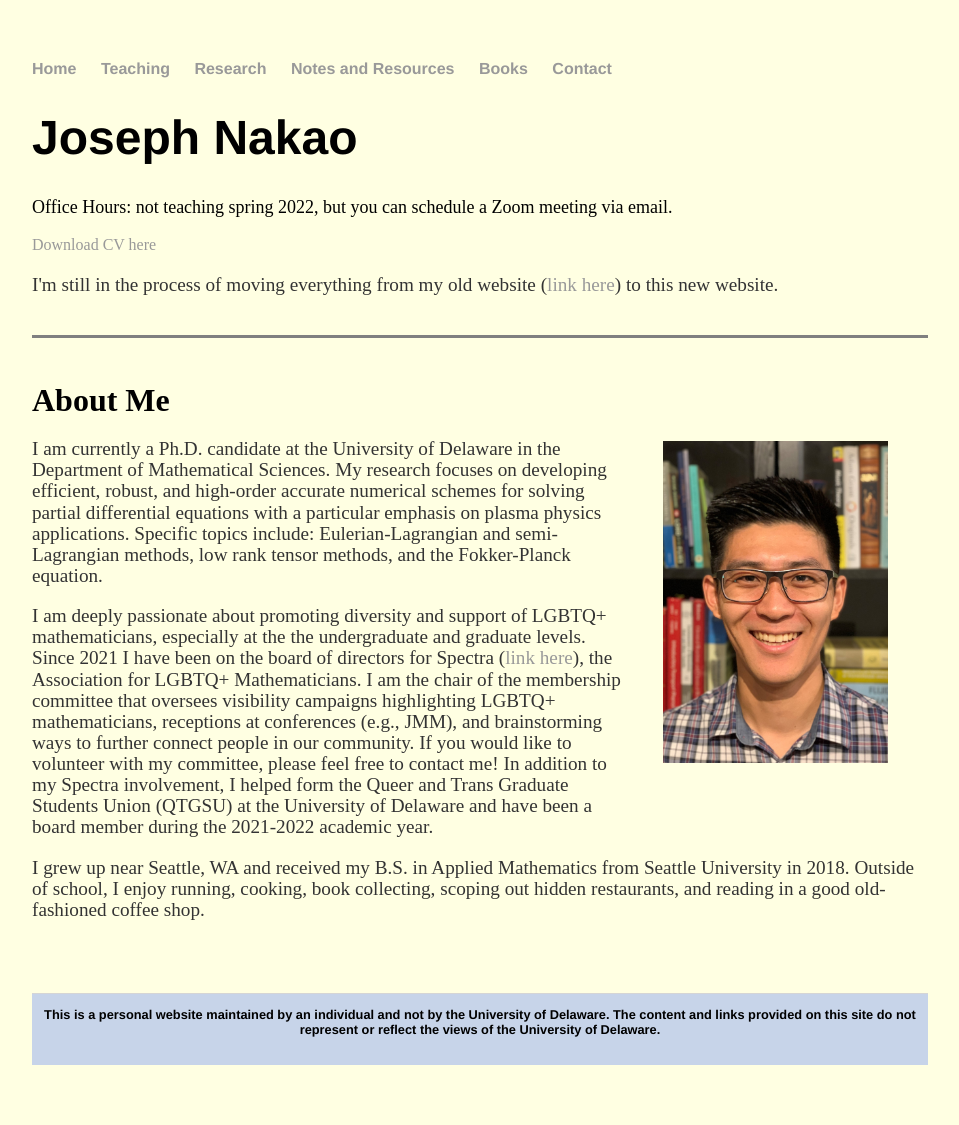
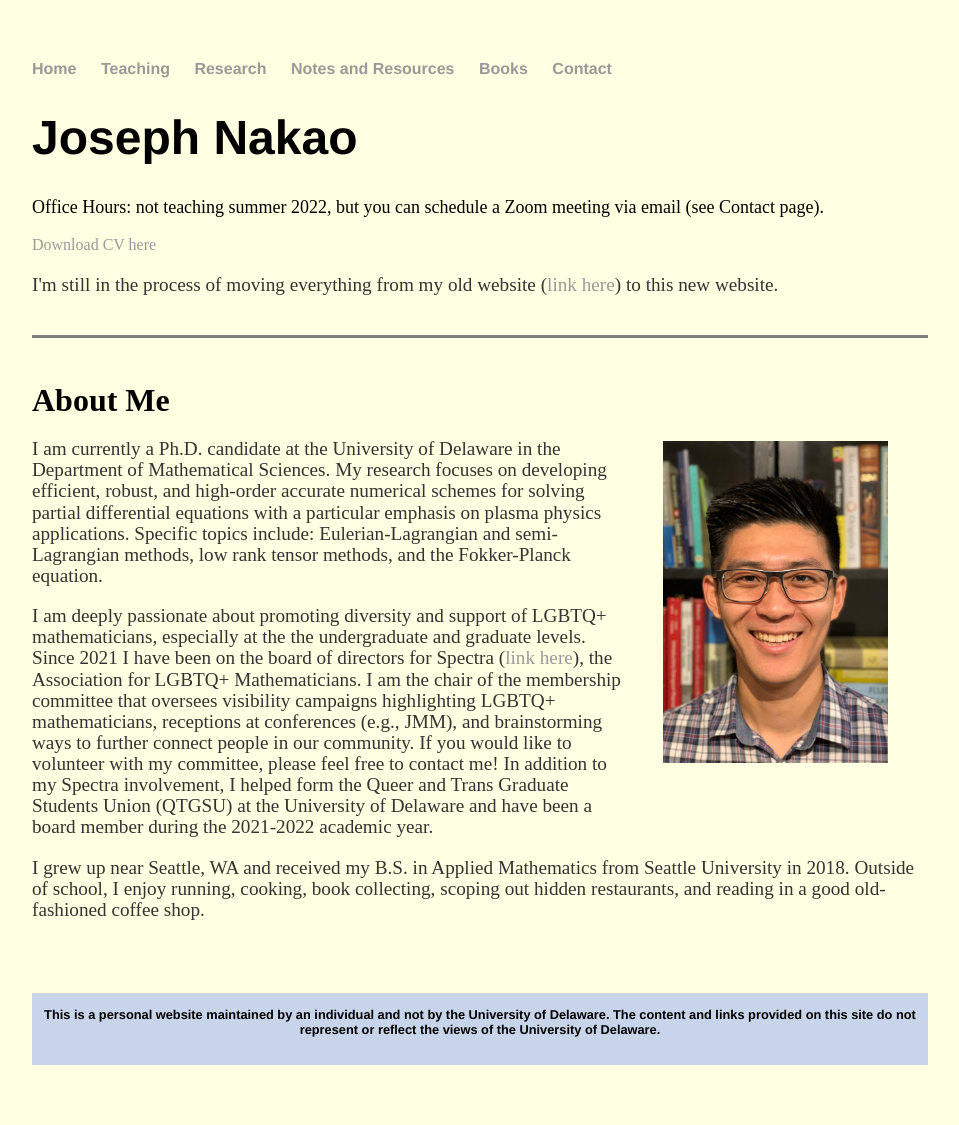
Before and after one commit to jhknakao/jhknakao.github.io, a Jekyll site: the page built from index.html, in a window 1280 px wide. Shown: the whole page, without its empty margins (160-1119 px from the left). Built offline with Jekyll 4.4.1, drawn with Linux system fonts in a browser that asks for light colours.

Commit message:
Update index.html

```diff
--- a/index.html
+++ b/index.html
@@ -4,7 +4,7 @@ title: Joseph Nakao's Homepage
 ---
 <div class="blurb">
 	<h1>Joseph Nakao</h1>
-	<font size="4">Office Hours: not teaching spring 2022, but you can schedule a Zoom meeting via email.</font>
+	<font size="4">Office Hours: not teaching summer 2022, but you can schedule a Zoom meeting via email (see Contact page).</font>
 	<br>
 	<br>
 	<a href="files/Nakao_CV_June2022.pdf" class="download" title="Download CV as PDF">Download CV here</a>
```
